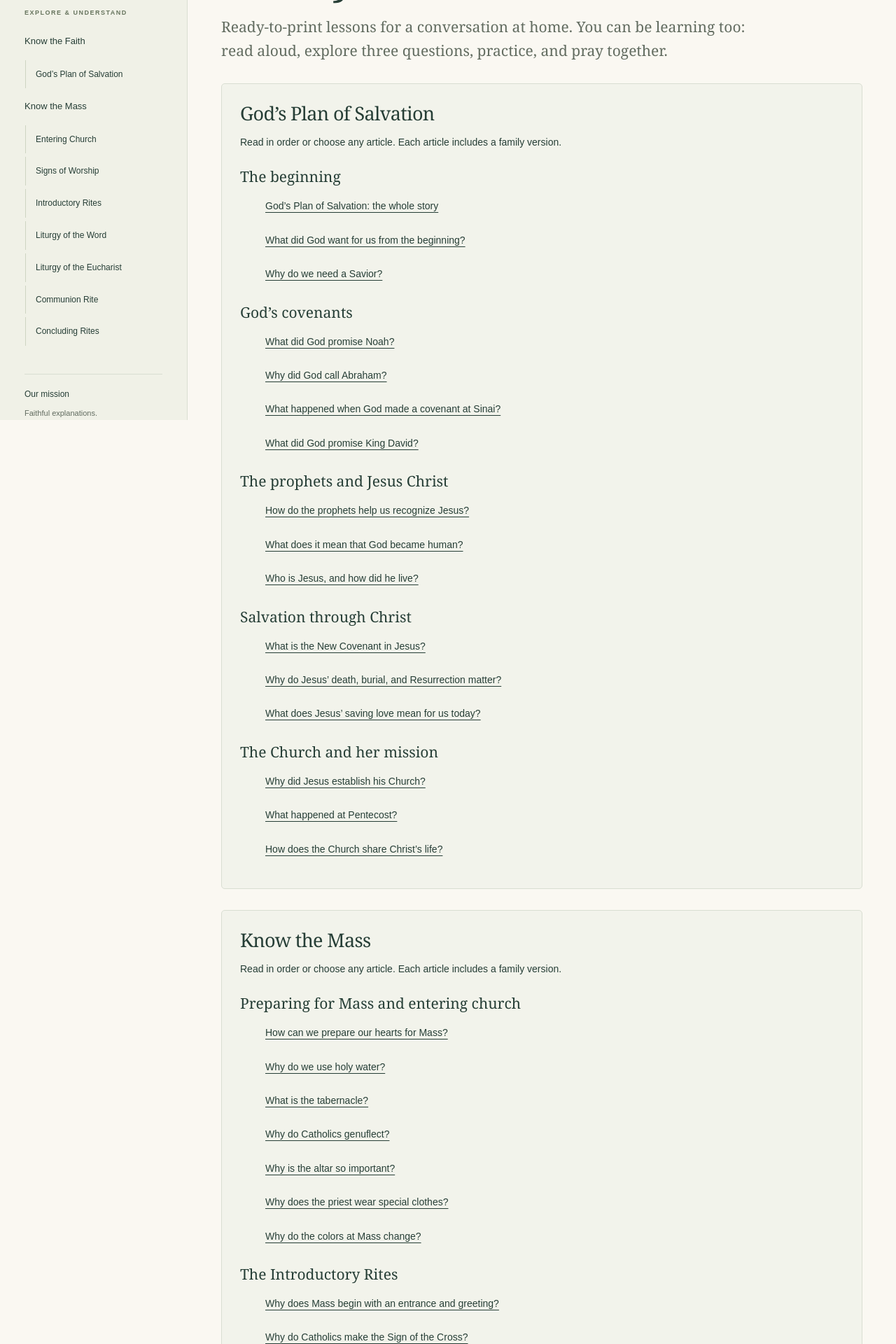
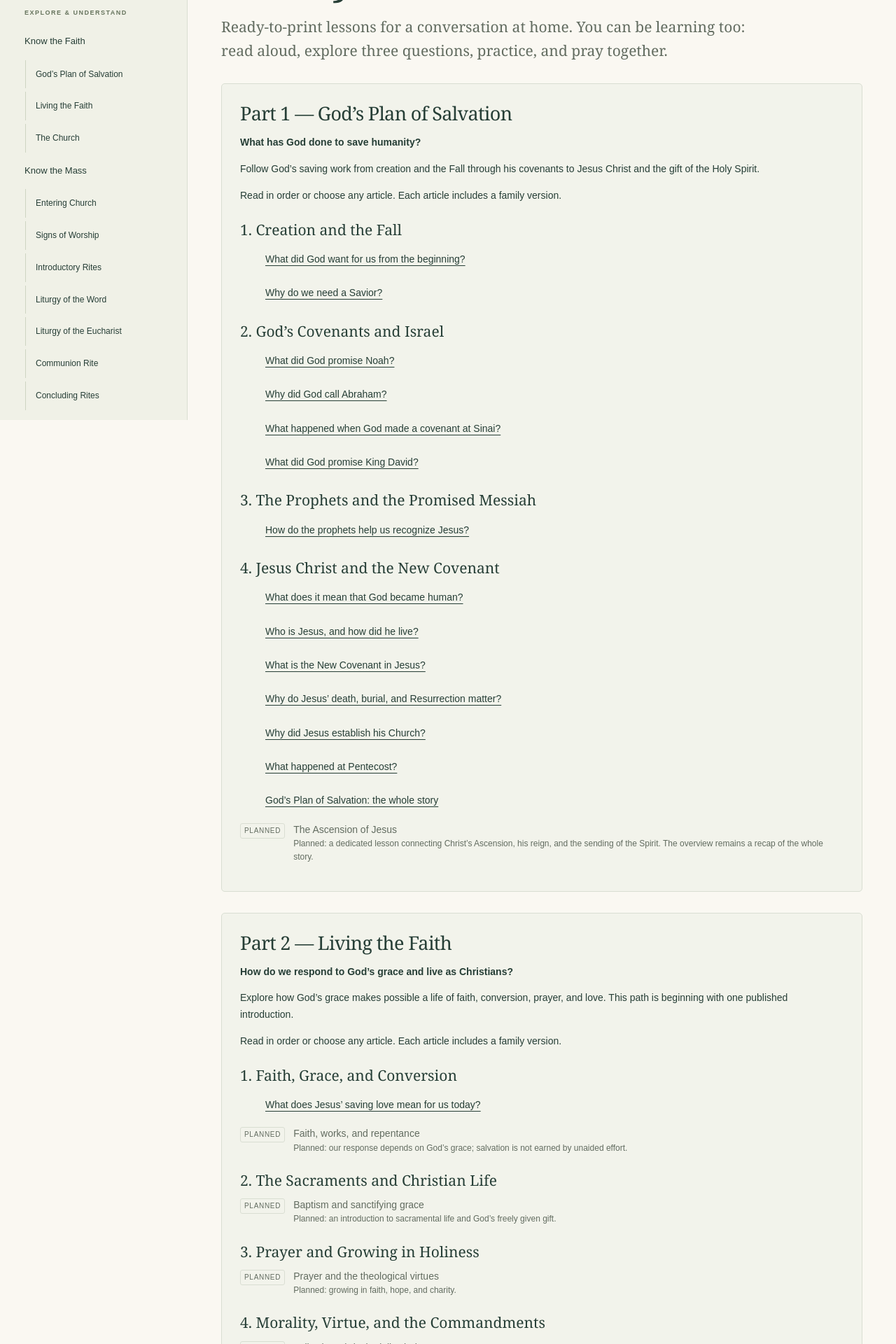
Before and after one commit to chrisbakersoftwaredev/nuancedtheology, an Angular app in the folder app/: page /family-lessons in a window 1280 px wide. Shown: the part 200-2120 px from the top of the page at 70% size. Built offline with nearby package versions, Linux system fonts and the light colour scheme.

Commit message:
Organize Faith into three guided learning paths

```diff
--- a/app/src/app/collection-page.html
+++ b/app/src/app/collection-page.html
@@ -4,17 +4,19 @@
   @if(!familyMode && first(); as firstLesson) {<div class="curriculum-start"><a class="button" [routerLink]="['/articles',firstLesson.slug]">Start Learning</a><p>Follow the published lessons in order, or choose an article below.</p></div>}
   @for(sequence of sequences(); track sequence.id) {
     <section class="curriculum-plan" [attr.aria-label]="sequence.title">
-      <h2>{{familyMode ? sequence.title : "Your learning journey"}}</h2>
+      <h2>{{sequence.part ? 'Part ' + sequence.part + ' — ' : ''}}{{sequence.title}}</h2>
+      @if(sequence.question) {<p><strong>{{sequence.question}}</strong></p>}
+      @if(sequence.description) {<p>{{sequence.description}}</p>}
       <p>Read in order or choose any article. Each article includes a family version.</p>
-      @for(phase of sequence.phases; track phase.title) {
-        <div class="curriculum-phase"><h3>{{phase.title}}</h3><ol class="curriculum-outline">
+      @for(phase of sequence.phases; track phase.title; let chapter = $index) {
+        <div class="curriculum-phase"><h3>{{chapter + 1}}. {{phase.title}}</h3><ol class="curriculum-outline">
           @for(slug of phase.published; track slug) {@if(library.find(slug); as article) {<li><span class="curriculum-step">{{familyMode ? "" : lessonNumber(slug) + "."}}</span><a [routerLink]="familyMode ? ['/articles',slug,'family-lesson'] : ['/articles',slug]">{{article.title}}</a></li>}}
           @for(planned of phase.planned; track planned.title) {<li class="curriculum-planned"><span class="planned-label">Planned</span><span>{{planned.title}}<small>{{planned.note}}</small></span></li>}
         </ol></div>
       }
-      @if(sequence.gap) {<p class="curriculum-gap">{{sequence.gap}}</p>}
+
     </section>
   }
   @if(familyMode) {<aside class="family-directory-note"><h2>Could you teach it tonight?</h2><p>Every lesson includes the explanation, three discussion questions with parent guidance, a memory sentence, a practice, a prayer, and source references. Open a lesson, then choose <strong>Print Family Lesson</strong> to print or save as PDF. No preparation or account needed.</p></aside>}
-  @if(!topic && !familyMode) {<div class="topic-links" aria-label="Topics in this collection">@for(item of visibleTopics(); track item.id) {<a [routerLink]="item.path">{{item.title}} <span aria-hidden="true">→</span></a>}</div>}
+  @if(!topic && !familyMode && area?.id !== 'faith') {<div class="topic-links" aria-label="Topics in this collection">@for(item of visibleTopics(); track item.id) {<a [routerLink]="item.path">{{item.title}} <span aria-hidden="true">→</span></a>}</div>}
 </div>
--- a/app/src/app/collection-page.ts
+++ b/app/src/app/collection-page.ts
@@ -2,7 +2,7 @@ import { Component, inject } from '@angular/core';
 import { ActivatedRoute, RouterLink } from '@angular/router';
 import { Meta, Title } from '@angular/platform-browser';
 import { ContentLibrary } from './library';
-import { curricula, publishedSlugs } from './curriculum';
+import { curricula, curriculumPosition } from './curriculum';
 
 @Component({
   imports: [RouterLink], templateUrl: './collection-page.html'
@@ -19,10 +19,9 @@ export class CollectionPage {
     : this.topic?.introduction ?? this.area?.introduction ?? '';
   readonly entries = () => this.familyMode ? this.library.articles() : this.topic ? this.library.inTopic(this.topic.id) : this.area ? this.library.inArea(this.area.id) : [];
   readonly visibleTopics = () => this.library.topics().filter(t => t.areaId === this.area?.id);
-  readonly curriculum = curricula.find(sequence => sequence.areaId === this.area?.id);
-  readonly sequences = () => (this.familyMode ? curricula : this.curriculum ? [this.curriculum] : []).map(sequence => ({...sequence, phases: sequence.phases.map(phase => ({...phase, published: phase.published.filter(slug => this.entries().some(article => article.slug === slug))})).filter(phase => phase.published.length)}));
+  readonly sequences = () => curricula.filter(sequence => this.familyMode || (sequence.areaId === this.area?.id && (!this.topic || sequence.areaId === 'mass' || sequence.path === this.topic.path))).map(sequence => ({...sequence, phases: sequence.phases.map(phase => ({...phase, published: phase.published.filter(slug => this.entries().some(article => article.slug === slug))})).filter(phase => (phase.published.length || (!this.topic || this.area?.id === 'faith') && phase.planned.length))}));
   readonly first = () => this.entries()[0];
-  readonly lessonNumber = (slug: string) => this.curriculum ? publishedSlugs(this.curriculum).indexOf(slug) + 1 : 0;
+  readonly lessonNumber = (slug: string) => curriculumPosition(slug)?.number ?? 0;
   constructor() {
     inject(Title).setTitle(this.title + ' | nuancedTheology');
     inject(Meta).updateTag({name: 'description', content: this.introduction});
--- a/app/src/app/curriculum-components.ts
+++ b/app/src/app/curriculum-components.ts
@@ -18,8 +18,8 @@ export class CurriculumPosition {
     <nav class="curriculum-next screen-only" aria-label="Lesson navigation">
       @if(next(); as destination) {
         @if(destination.crossCollection) {
-          <p class="curriculum-gap">{{p.sequence.gap}}</p>
-          <p>{{p.sequence.transition}} <a href="https://www.usccb.org/prayer-and-worship/the-mass/general-instruction-of-the-roman-missal/girm-chapter-2">GIRM 27–28</a></p>
+          @if(p.sequence.gap) {<p class="curriculum-gap">{{p.sequence.gap}}</p>}
+          <p>{{p.sequence.transition}} @if(p.sequence.transitionSource; as source) {<a [href]="source.url">{{source.label}}</a> <a href="https://www.usccb.org/prayer-and-worship/the-mass/general-instruction-of-the-roman-missal/girm-chapter-2">GIRM 27–28</a>}</p>
         } @else if(gapBeforeNext()) {
           <p class="curriculum-gap">{{gapBeforeNext()}}</p>
         }
@@ -27,7 +27,7 @@ export class CurriculumPosition {
         <a class="button" [routerLink]="family() ? ['/articles',destination.slug,'family-lesson'] : ['/articles',destination.slug]" aria-describedby="next-lesson-title">Next →</a>
       } @else {
         <h2>You’ve reached the end of the published journey</h2>
-        <p>You have completed this introductory journey. Keep growing in faith by revisiting an article, learning as a family, and bringing what you have learned into daily life.</p>
+        <p>You have reached the last currently published lesson. More Faith chapters are planned. Revisit an article or learn as a family while the curriculum grows.</p>
         <a class="button secondary" [routerLink]="p.sequence.path">Explore the collection →</a>
       }
     </nav>
--- a/app/src/app/curriculum.ts
+++ b/app/src/app/curriculum.ts
@@ -4,21 +4,50 @@ export interface PlannedLesson { title: string; note: string; }
 export interface CurriculumPhase { title: string; published: string[]; planned: PlannedLesson[]; }
 export interface Curriculum {
   id: string; areaId: string; title: string; path: string;
+  part?: number; description?: string; question?: string; transitionSource?: {url: string; label: string};
   phases: CurriculumPhase[]; nextId?: string; transition?: string; gap?: string;
 }
 
 // The only source of teaching order. Planned lessons have no slug or live route.
 export const curricula: Curriculum[] = [{
-  id: 'salvation', areaId: 'faith', title: 'God’s Plan of Salvation', path: '/know-the-faith/gods-plan-of-salvation',
+  id: 'salvation', areaId: 'faith', part: 1, title: 'God’s Plan of Salvation', path: '/know-the-faith/gods-plan-of-salvation',
+  description: 'Follow God’s saving work from creation and the Fall through his covenants to Jesus Christ and the gift of the Holy Spirit.',
+  question: 'What has God done to save humanity?',
   phases: [
-    {title: 'The beginning', published: ['gods-plan-of-salvation-overview', 'creation-and-gods-friendship', 'the-fall-and-our-savior'], planned: []},
-    {title: 'God’s covenants', published: ['covenant-with-noah', 'covenant-with-abraham', 'covenant-with-moses', 'covenant-with-david'], planned: []},
-    {title: 'The prophets and Jesus Christ', published: ['promises-pointing-to-jesus', 'the-incarnation', 'life-of-jesus'], planned: []},
-    {title: 'Salvation through Christ', published: ['new-covenant-in-jesus', 'death-burial-and-resurrection', 'new-life-in-christ'], planned: []},
-    {title: 'The Church and her mission', published: ['christ-establishes-his-church', 'pentecost-and-the-holy-spirit', 'church-body-of-christ'], planned: []}
-  ],
-  nextId: 'mass',
-  transition: 'The Church gathers to hear God’s Word and celebrate the Holy Sacrifice of the Mass, where Christ is truly present, most especially in the Eucharist.'
+    {title: 'Creation and the Fall', published: ['creation-and-gods-friendship', 'the-fall-and-our-savior'], planned: []},
+    {title: 'God’s Covenants and Israel', published: ['covenant-with-noah', 'covenant-with-abraham', 'covenant-with-moses', 'covenant-with-david'], planned: []},
+    {title: 'The Prophets and the Promised Messiah', published: ['promises-pointing-to-jesus'], planned: []},
+    {title: 'Jesus Christ and the New Covenant', published: ['the-incarnation', 'life-of-jesus', 'new-covenant-in-jesus', 'death-burial-and-resurrection', 'christ-establishes-his-church', 'pentecost-and-the-holy-spirit', 'gods-plan-of-salvation-overview'], planned: [
+      {title: 'The Ascension of Jesus', note: 'Planned: a dedicated lesson connecting Christ’s Ascension, his reign, and the sending of the Spirit. The overview remains a recap of the whole story.'}
+    ]}
+  ], nextId: 'living',
+  gap: 'A dedicated Ascension lesson is still planned. Next continues with the published introduction to living by God’s grace.',
+  transition: 'God’s saving love invites our response. Continue with the new life that his grace makes possible.'
+}, {
+  id: 'living', areaId: 'faith', part: 2, title: 'Living the Faith', path: '/know-the-faith/living-the-faith',
+  description: 'Explore how God’s grace makes possible a life of faith, conversion, prayer, and love. This path is beginning with one published introduction.',
+  question: 'How do we respond to God’s grace and live as Christians?',
+  phases: [
+    {title: 'Faith, Grace, and Conversion', published: ['new-life-in-christ'], planned: [{title: 'Faith, works, and repentance', note: 'Planned: our response depends on God’s grace; salvation is not earned by unaided effort.'}]},
+    {title: 'The Sacraments and Christian Life', published: [], planned: [{title: 'Baptism and sanctifying grace', note: 'Planned: an introduction to sacramental life and God’s freely given gift.'}]},
+    {title: 'Prayer and Growing in Holiness', published: [], planned: [{title: 'Prayer and the theological virtues', note: 'Planned: growing in faith, hope, and charity.'}]},
+    {title: 'Morality, Virtue, and the Commandments', published: [], planned: [{title: 'Following Christ in daily choices', note: 'Planned: conscience, virtue, and the commandments in a life of grace.'}]}
+  ], nextId: 'church',
+  gap: 'Living the Faith currently has one published introduction. Its fuller chapters are planned; Next continues to the published Church lesson.',
+  transition: 'Christian life is lived in communion with Christ and his people. Continue by learning about the Church as his Body.'
+}, {
+  id: 'church', areaId: 'faith', part: 3, title: 'The Church', path: '/know-the-faith/the-church',
+  description: 'Discover the people Christ gathers, their apostolic foundation, and their mission of worship and service. A published introduction leads toward the Mass.',
+  question: 'What is the Church that Christ established, and what does it mean to belong to her?',
+  phases: [
+    {title: 'The Church as the Body of Christ', published: ['church-body-of-christ'], planned: []},
+    {title: 'The Apostles and Apostolic Succession', published: [], planned: [{title: 'The apostles and their successors', note: 'Planned: Christ’s entrusted authority and the continuing apostolic mission. Part 1 already introduces the Church’s foundation.'}]},
+    {title: 'The Four Marks of the Church', published: [], planned: [{title: 'One, holy, catholic, and apostolic', note: 'Planned: what the Creed teaches about the Church.'}]},
+    {title: 'The Church’s Mission and Worship', published: [], planned: [{title: 'Proclaiming the Gospel and celebrating the sacraments', note: 'Planned: a fuller conclusion about the Church’s mission and worship; the current Body of Christ lesson introduces this connection.'}]}
+  ], nextId: 'mass',
+  gap: 'The fuller Church chapters are still planned. The published introduction already connects the Church’s sacramental life to worship, so you can continue into Know the Mass.',
+  transition: 'The Eucharist is the source and summit of Christian life. The Church gathers to hear God’s Word and celebrate the Holy Sacrifice of the Mass, where Christ’s one sacrifice is made sacramentally present and he is truly present in the Eucharist.',
+  transitionSource: {url: 'https://www.vatican.va/content/catechism/en/part_two/section_two/chapter_one/article_3/i_the_eucharist_source_and_summit_of_ecclesial_life.index.html', label: 'Catechism 1324'}
 }, {
   id: 'mass', areaId: 'mass', title: 'Know the Mass', path: '/know-the-mass',
   phases: [
--- a/app/src/app/faith-articles.ts
+++ b/app/src/app/faith-articles.ts
@@ -100,7 +100,7 @@ lesson({
  ],questions:[['Did Jesus really die and really rise?','Yes. Both are central to the Christian proclamation.'],['Was the risen Jesus only a ghost or a memory?','No. He rose bodily, in a glorified life.'],['What can the cross remind you when you feel unimportant?','You are loved. Christ gave himself for you, and his love does not depend on perfect performance.']],remember:'Jesus died for our sins, was buried, and rose again: his love is stronger than death.',practice:'Place a cross where your family prays. Thank Jesus for his love, then pray for someone who is grieving or afraid.',prayer:'Jesus, crucified and risen, thank you for saving us. Stay close to those who grieve and fill us with Easter hope. Amen.',parentGuidance:'Keep descriptions of suffering appropriate to the child. Never blame Jewish people collectively for Jesus’ death or suggest sadness means a lack of faith.'
 }),
 lesson({
- slug:'new-life-in-christ',title:'What does Jesus’ saving love mean for us today?',topicId:'gods-plan-of-salvation',summary:'Grace is God’s gift, and it opens a life of faith, hope, and love that can begin in our daily choices.',keywords:['grace','salvation','discipleship','Baptism','good works','Christian life'],
+ slug:'new-life-in-christ',title:'What does Jesus’ saving love mean for us today?',topicId:'living-the-faith',summary:'Grace is God’s gift, and it opens a life of faith, hope, and love that can begin in our daily choices.',keywords:['grace','salvation','discipleship','Baptism','good works','Christian life'],
  sources:[bible('ephesians',2,'4–10','Salvation is God’s gift, and we are created in Christ for good works.'),bible('romans',6,'3–11','Baptism joins us to Christ’s death and risen life.'),catechism('part_three/section_one/chapter_three/article_2/ii_grace','1996–2002','Grace is God’s freely given help and participation in his life; it invites a free response.')],
  sections:[
  ['You are loved before you achieve',['Some days we feel proud of ourselves. On other days we feel as if we have failed at everything. The good news of Jesus begins somewhere deeper than either feeling: God loves us and acts to save us. We cannot buy his love by collecting enough good deeds.', 'Grace is God’s freely given help and a share in his life. Even our turning toward him is helped by his grace. We are invited to receive a gift, rather than rescue ourselves by our own strength.'],['ephesians-2','catechism']],
--- a/app/src/app/faith-foundations.ts
+++ b/app/src/app/faith-foundations.ts
@@ -38,7 +38,7 @@ lesson({
  ],questions:[['Is the Holy Spirit only a feeling or a kind of energy?','No. He is God, the third Person of the Trinity.'],['What did people from different places hear at Pentecost?','The good news of God’s mighty works proclaimed in their languages.'],['When could we ask the Holy Spirit for help?','Choose an ordinary moment needing courage, patience, or love.']],remember:'The Holy Spirit gives life to the Church and strengthens us to share Christ’s love.',practice:'Before a family conversation, pray “Come, Holy Spirit.” Give each person a chance to speak and practice listening with patience.',prayer:'Come, Holy Spirit. Fill our hearts with your love and give us courage to follow Jesus. Amen.',parentGuidance:'Do not imply that dramatic feelings or extraordinary gifts are required to belong to Christ. Pentecost points to the Spirit’s ongoing action in the Church.'
 }),
 lesson({
- slug:'church-body-of-christ',title:'How does the Church share Christ’s life?',topicId:'gods-plan-of-salvation',summary:'As Christ’s Body, the Church receives his life and shares it through worship, sacraments, and service.',keywords:['Church','Body of Christ','sacraments','Holy Spirit','Mass','mission'],
+ slug:'church-body-of-christ',title:'How does the Church share Christ’s life?',topicId:'the-church',summary:'As Christ’s Body, the Church receives his life and shares it through worship, sacraments, and service.',keywords:['Church','Body of Christ','sacraments','Holy Spirit','Mass','mission'],
  sources:[bible('1corinthians',12,'12–27','The many members form one body and are called to care for one another.'),catechism('part_one/section_two/chapter_three/article_9/paragraph_2_the_church_-_people_of_god,_body_of_christ,_temple_of_the_holy_spirit.index','787–798','Christ is the Head of his Body; the Spirit gives life and the sacraments unite believers to Christ.'),girm(2,'27–28','At Mass the Church celebrates the Eucharistic sacrifice and encounters Christ in Word and sacrament.')],
  sections:[
  ['One body, many members',['Saint Paul compares the Church to a body with many members. A hand cannot do everything an eye does, and neither can dismiss the other as unnecessary. Different gifts are meant to serve a shared life.', 'This is more than a picture of good teamwork. The Church is united to Christ, her Head, and receives life through his Spirit. We belong to him together. A person who is young, sick, unnoticed, or unable to perform a visible task still matters.'],['1corinthians-12','catechism']],
--- a/app/src/app/library.ts
+++ b/app/src/app/library.ts
@@ -24,7 +24,7 @@ const massArea: LibraryArea = {
 };
 const faithArea: LibraryArea = {
   id: 'faith', title: 'Know the Faith', path: '/know-the-faith',
-  introduction: 'Follow the story of God’s saving love, from creation and the covenants to Jesus and the new life he offers us.'
+  introduction: 'Explore God’s saving work, our response in grace, and the life and worship of the Church.'
 };
 export const areas: readonly LibraryArea[] = [faithArea, massArea];
 export const topics: readonly LibraryTopic[] = [{
@@ -51,7 +51,14 @@ export const topics: readonly LibraryTopic[] = [{
   introduction: 'Explore the altar, vestments, and colors that help express the Church’s worship.'
 }, {
   id: 'gods-plan-of-salvation', areaId: 'faith', title: 'God’s Plan of Salvation', path: '/know-the-faith/gods-plan-of-salvation',
-  introduction: 'Start with the whole story in one short paragraph, then explore creation, the covenants, the prophets, Jesus’ life, his death and Resurrection, and our life in him. Read in order or begin with a question that interests you.'
+  introduction: 'Part 1: Follow God’s saving work from creation and the Fall, through the covenants and prophets, to Jesus Christ and the sending of the Holy Spirit.'
+}, {
+  id: 'living-the-faith', areaId: 'faith', title: 'Living the Faith', path: '/know-the-faith/living-the-faith',
+  introduction: 'Part 2: Discover how God’s grace enables our response of faith, prayer, sacramental life, and love. One introduction is published; fuller chapters are planned.'
+}, {
+  id: 'the-church', areaId: 'faith', title: 'The Church', path: '/know-the-faith/the-church',
+  introduction: 'Part 3: Begin with the Church as Christ’s Body, then continue toward her worship in the Mass. Further chapters on apostolic succession, the four marks, and mission are planned.'
+
 }];
 
 export const collectionRoutes = [
```
Also changed, not shown: app/routes.txt, 2 other files (tests, documents, lock files or other folders).
